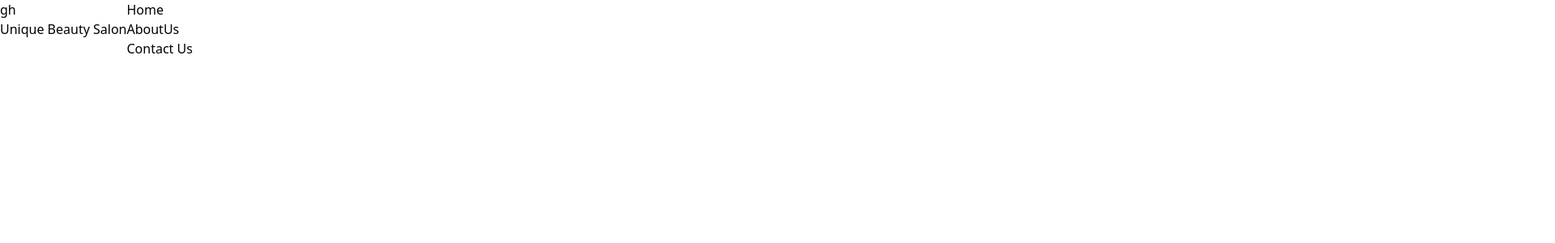
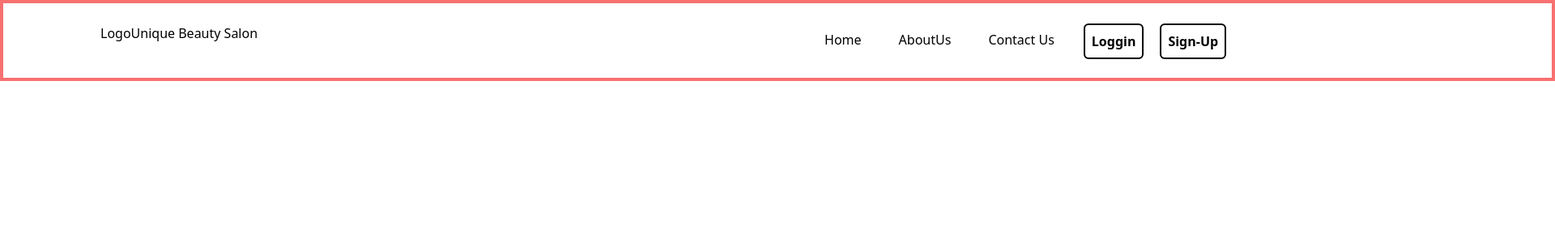
Before and after one commit to Taterao3133/salon-website, a React (Create React App) app in the folder client_side/: page / in a window 1280 px wide. Shown: the top 300 px of the page at 81% size, 1920 px wide, since content can reach past the window. Built offline with nearby package versions, Linux system fonts and the light colour scheme.

Commit message:
headerworked

```diff
--- a/client_side/src/components/Header/Header.jsx
+++ b/client_side/src/components/Header/Header.jsx
@@ -2,19 +2,24 @@
 
 function Header() {
   return (
-    <div className="Header">
-        <div className="flex flex-nowrap">
-            <div className="leftheader">
-                <div className="logo">gh</div>
+    <div className="Header w-[1920px] h-[100px] bg-[white] border-solid border-red-400 border-4">
+        <div className="flex flex-nowrap gap-x-[700px]  w-[1680px] h-[52px] ml-[120px] mt-[25px]">
+            <div className="leftheader flex flex-nowrap">
+                <div className="logo">Logo</div>
                 <div className="name">
                     <p>Unique Beauty <span>Salon</span></p>
                 </div>
             </div>
-            <div className="rightheader">
-                <div className="headerlinks">
-                   <p>Home</p>
-                   <p>AboutUs</p>
-                   <p>Contact Us</p>
+            <div className="rightheader flex flex-nowrap ">
+                <div className="headerlinks flex flex-nowrap space-x-[46px] mt-2">
+                   <p className="  text-[16px]">Home</p>
+                   <p className="  text-[16px]">AboutUs</p>
+                   <p className="  text-[16px]">Contact Us</p>
+
+                </div>
+                <div className="AuthButtons flex flex-nowrap space-x-[20px] ml-[36px]">
+                    <p className="bt rounded-md border-[black] border-solid border-[2px] text-center p-[8px] text-[16px] font-bold mb-2">Loggin</p>
+                    <p className="bt rounded-md border-[black] border-solid border-[2px] text-center p-[8px] text-[16px] font-bold mb-2">Sign-Up</p>
 
                 </div>
             </div>
```
